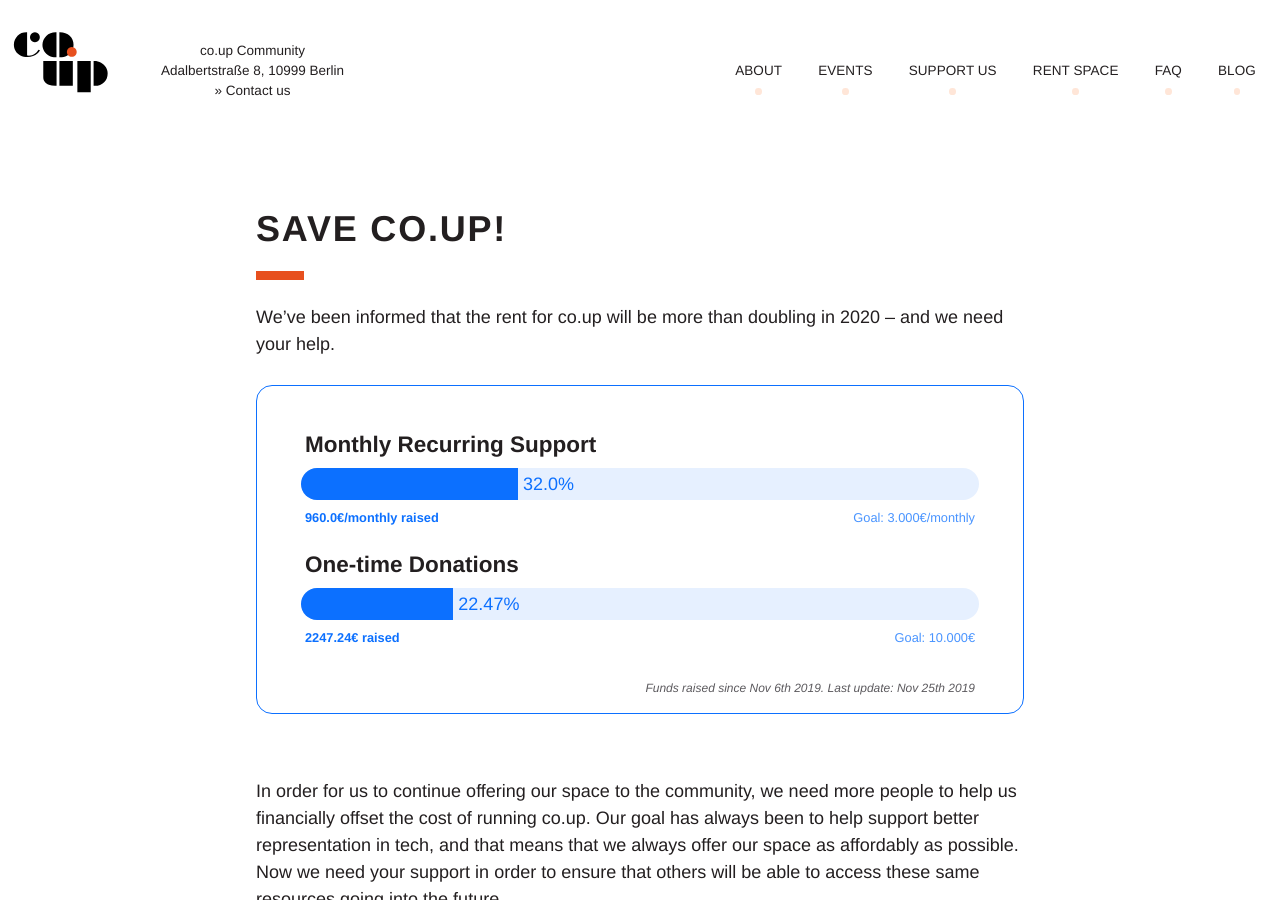
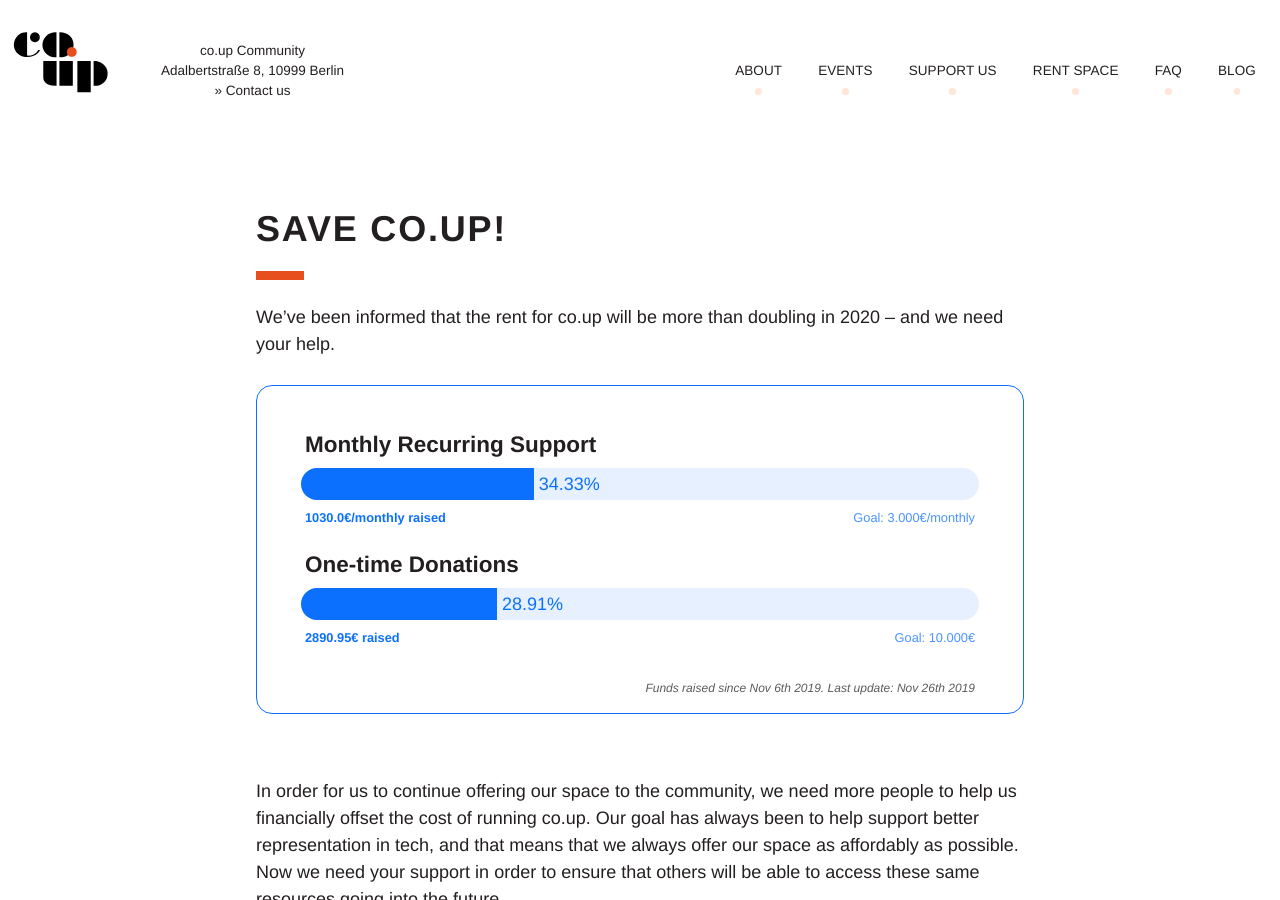
Before and after one commit to co-up/co-up.de, a Jekyll site: the page built from support-us.html, in a window 1280 px wide and 900 px high. Built offline with Jekyll 4.4.1, drawn with Linux system fonts in a browser that asks for light colours.

Commit message:
update campaign numbers nov 26

```diff
--- a/_config.yml
+++ b/_config.yml
@@ -22,9 +22,9 @@
 permalink: pretty
 lang: "en_US"
 # progress bar
-monthly_progress: 960.00
-onetime_progress: 2247.24
-progress_lastupdate: "Nov 25th 2019"
+monthly_progress: 1030.00
+onetime_progress: 2890.95
+progress_lastupdate: "Nov 26th 2019"
 
 # Build settings
 markdown: kramdown
```
